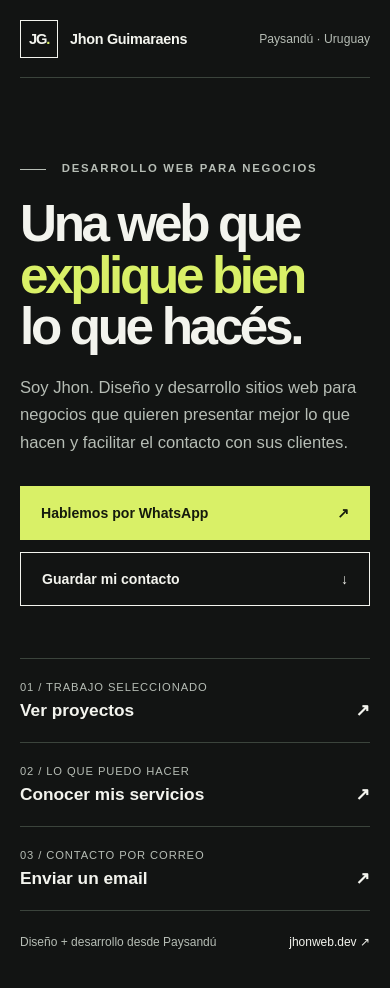
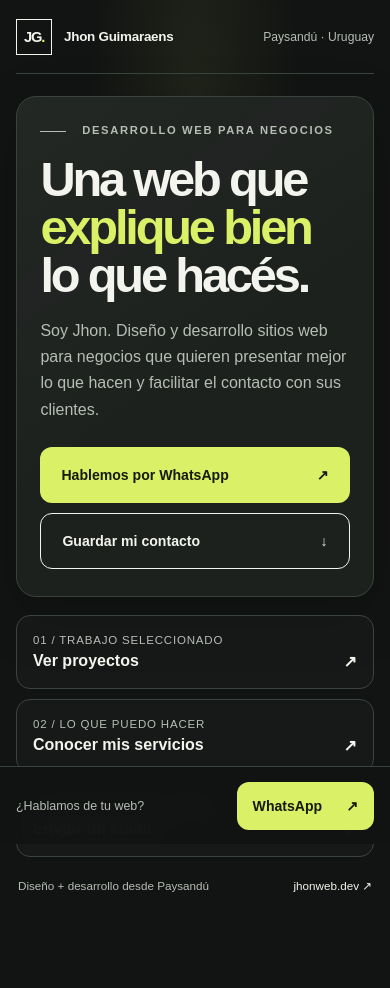
Before and after one commit to Jhonch1s/jhonweb.dev, an Astro site: page /hola in a window 390 px wide. Built offline with nearby package versions, Linux system fonts and the light colour scheme; Astro itself is replaced by a stand-in of ours.

Commit message:
mensaje nfc

```diff
--- a/src/pages/hola.astro
+++ b/src/pages/hola.astro
@@ -7,7 +7,7 @@ const canonical = new URL('/hola/', Astro.site).href;
 <html lang="es-UY">
   <head>
     <meta charset="utf-8">
-    <meta name="viewport" content="width=device-width, initial-scale=1">
+    <meta name="viewport" content="width=device-width, initial-scale=1, viewport-fit=cover">
     <meta name="theme-color" content="#121413">
     <link rel="icon" type="image/svg+xml" href="/favicon.svg">
     <link rel="canonical" href={canonical}>
@@ -24,6 +24,7 @@ const canonical = new URL('/hola/', Astro.site).href;
     <link rel="stylesheet" href="/styles.css">
   </head>
   <body class="nfc-page">
+    <a class="skip-link" href="#contenido">Saltar al contenido</a>
     <main class="nfc-shell" id="contenido">
       <header class="nfc-header">
         <a class="brand" href="/" aria-label="Jhon Guimaraens, ir al inicio">
@@ -54,34 +55,69 @@ const canonical = new URL('/hola/', Astro.site).href;
         <a href="/">jhonweb.dev <span aria-hidden="true">↗</span></a>
       </footer>
     </main>
+    <aside class="nfc-dock" aria-label="Contacto rápido">
+      <span>¿Hablamos de tu web?</span>
+      <a class="button button-primary" href="https://wa.me/59892756977">WhatsApp <span aria-hidden="true">↗</span></a>
+    </aside>
   </body>
 </html>
 
 <style>
-  .nfc-page { min-height: 100svh; }
-  .nfc-shell { width: min(100% - 40px, 680px); margin: 0 auto; }
-  .nfc-header { display: flex; min-height: 78px; align-items: center; justify-content: space-between; gap: 20px; border-bottom: 1px solid var(--line); }
-  .nfc-location { color: var(--muted); font-size: .76rem; }
-  .nfc-intro { padding-block: clamp(56px, 10vh, 104px) 52px; }
-  .nfc-intro .eyebrow { margin-bottom: 24px; color: var(--muted); }
-  .nfc-intro h1 { margin-bottom: 22px; font-size: clamp(3.2rem, 13vw, 5.4rem); }
-  .nfc-lead { max-width: 550px; margin-bottom: 30px; color: var(--muted); font-size: clamp(1.04rem, 3.5vw, 1.18rem); line-height: 1.65; }
-  .nfc-actions { display: grid; grid-template-columns: 1fr; gap: 12px; }
-  .nfc-actions .button { width: 100%; }
-  .nfc-links { border-top: 1px solid var(--line); }
-  .nfc-links a { display: flex; min-height: 84px; flex-direction: column; justify-content: center; gap: 7px; border-bottom: 1px solid var(--line); transition: color .2s ease; }
-  .nfc-links a:hover { color: var(--accent); }
-  .nfc-links a > span { color: var(--muted); font-size: .7rem; letter-spacing: .08em; text-transform: uppercase; }
-  .nfc-links strong { display: flex; align-items: center; justify-content: space-between; font-size: 1.08rem; }
-  .nfc-footer { display: flex; justify-content: space-between; gap: 16px; padding-block: 24px 30px; color: var(--muted); font-size: .75rem; }
+  .nfc-page {
+    min-height: 100svh;
+    padding: 0 0 env(safe-area-inset-bottom);
+    background: radial-gradient(ellipse at 50% 12%, rgb(217 240 103 / 7%), transparent 38%), var(--paper);
+  }
+  .nfc-shell { width: min(100% - 32px, 560px); min-height: 100svh; margin: 0 auto; padding-bottom: 24px; }
+  .nfc-header { display: flex; min-height: 74px; align-items: center; justify-content: space-between; gap: 14px; border-bottom: 1px solid var(--line); }
+  .nfc-header .brand { font-size: .84rem; }
+  .nfc-header .brand-mark { width: 36px; height: 36px; }
+  .nfc-location { color: var(--muted); font-size: .76rem; white-space: nowrap; }
+  .nfc-intro { margin-block: 22px 18px; padding: clamp(24px, 7vw, 38px) clamp(20px, 6vw, 34px); border: 1px solid var(--line); border-radius: 20px; background: linear-gradient(145deg, rgb(255 255 255 / 3%), transparent 56%), var(--surface); box-shadow: 0 18px 60px rgb(0 0 0 / 18%); }
+  .nfc-intro .eyebrow { margin-bottom: 20px; color: var(--muted); font-size: .7rem; }
+  .nfc-intro h1 { margin-bottom: 18px; font-size: clamp(2.8rem, 12.5vw, 4rem); line-height: .98; }
+  .nfc-lead { max-width: 520px; margin-bottom: 24px; color: var(--muted); font-size: 1rem; line-height: 1.65; }
+  .nfc-actions { display: grid; grid-template-columns: 1fr; gap: 10px; }
+  .nfc-actions .button { width: 100%; min-height: 56px; border-radius: 12px; }
+  .nfc-links { display: grid; gap: 10px; }
+  .nfc-links a { display: flex; min-height: 74px; flex-direction: column; justify-content: center; gap: 6px; padding: 12px 16px; border: 1px solid var(--line); border-radius: 14px; background: rgb(255 255 255 / 2%); transition: border-color .2s ease, background .2s ease; }
+  .nfc-links a:hover { border-color: var(--accent); background: var(--surface); }
+  .nfc-links a > span { color: var(--muted); font-size: .72rem; letter-spacing: .07em; text-transform: uppercase; }
+  .nfc-links strong { display: flex; align-items: center; justify-content: space-between; font-size: 1rem; }
+  .nfc-footer { display: flex; justify-content: space-between; gap: 16px; padding: 22px 2px 8px; color: var(--muted); font-size: .73rem; }
   .nfc-footer a { color: var(--ink); }
   .nfc-footer a:hover { color: var(--accent); }
-  @media (min-width: 540px) {
-    .nfc-shell { width: min(100% - 64px, 680px); }
+  .nfc-dock { display: none; }
+  @media (min-width: 560px) {
+    .nfc-shell { width: min(100% - 48px, 560px); padding-bottom: 36px; }
+    .nfc-header { min-height: 82px; }
+    .nfc-intro { margin-block: 32px 20px; padding: 40px; }
+    .nfc-intro h1 { font-size: clamp(3.2rem, 8vw, 4.2rem); }
     .nfc-actions { grid-template-columns: 1fr 1fr; }
+  }
+  @media (max-width: 560px) {
+    .nfc-shell { padding-bottom: calc(104px + env(safe-area-inset-bottom)); }
+    .nfc-dock { position: fixed; z-index: 10; right: 0; bottom: 0; left: 0; display: flex; min-height: 78px; align-items: center; justify-content: space-between; gap: 16px; padding: 10px max(16px, env(safe-area-inset-right)) calc(10px + env(safe-area-inset-bottom)) max(16px, env(safe-area-inset-left)); border-top: 1px solid var(--line); background: rgb(18 20 19 / 94%); backdrop-filter: blur(16px); }
+    .nfc-dock > span { color: var(--muted); font-size: .78rem; }
+    .nfc-dock .button { min-height: 48px; padding: 12px 16px; border-radius: 12px; white-space: nowrap; }
+    .nfc-footer { padding-bottom: 6px; }
+  }
+  @media (max-width: 360px) {
+    .nfc-shell { width: min(100% - 24px, 560px); }
+    .nfc-header .brand { gap: 8px; font-size: .78rem; }
+    .nfc-location { font-size: .7rem; }
+    .nfc-intro { padding-inline: 16px; }
+    .nfc-intro h1 { font-size: clamp(2.45rem, 12vw, 2.8rem); }
+  }
+  @media (max-height: 640px) and (max-width: 560px) {
+    .nfc-intro { margin-top: 14px; padding-block: 22px; }
+    .nfc-intro .eyebrow { margin-bottom: 14px; }
+    .nfc-intro h1 { margin-bottom: 14px; }
+    .nfc-lead { margin-bottom: 18px; line-height: 1.5; }
   }
   @media (prefers-reduced-motion: reduce) {
     .nfc-page { scroll-behavior: auto; }
     .nfc-page .blink-dot { animation: none; }
+    .nfc-page a { transition: none; }
   }
 </style>
```
